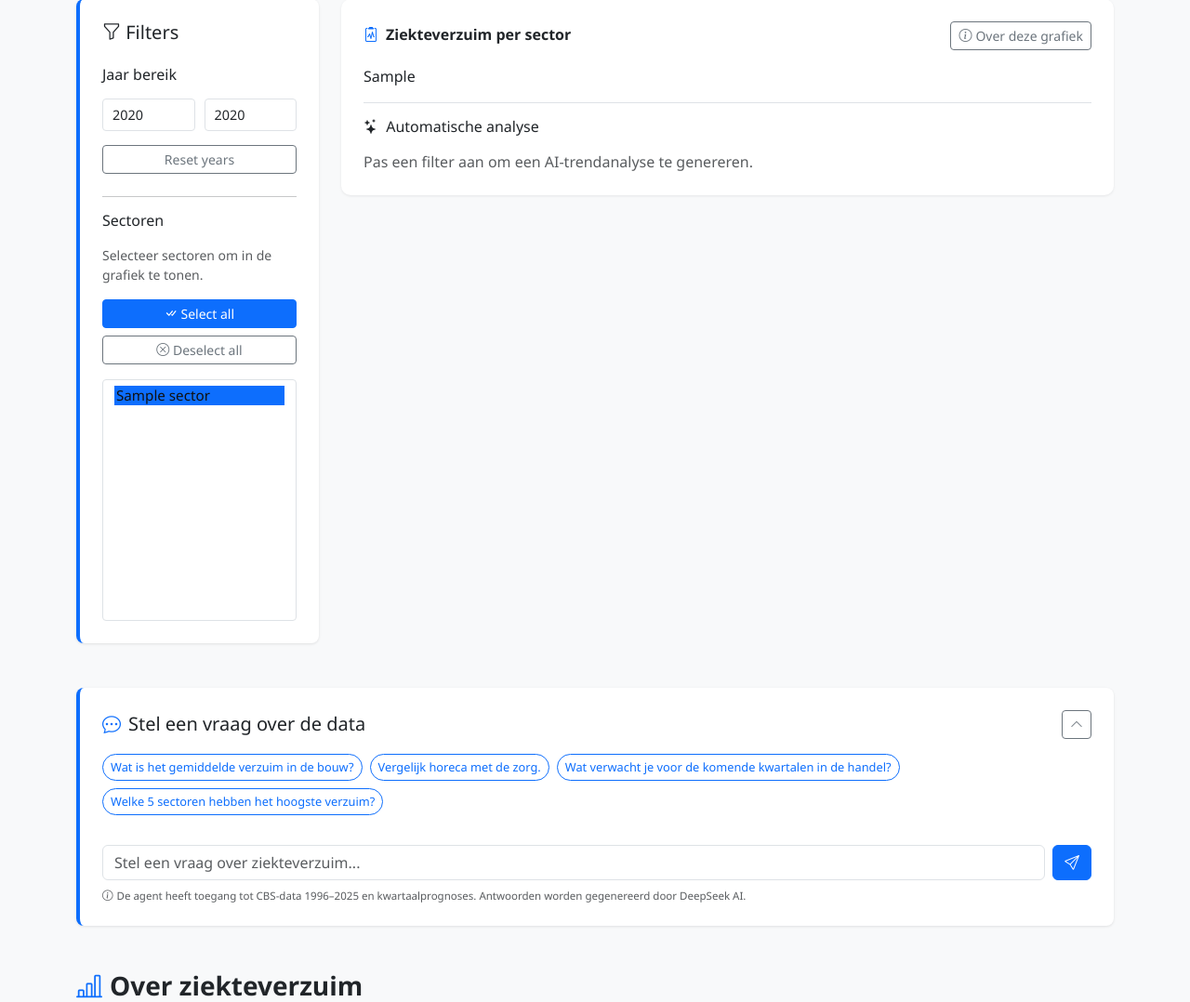
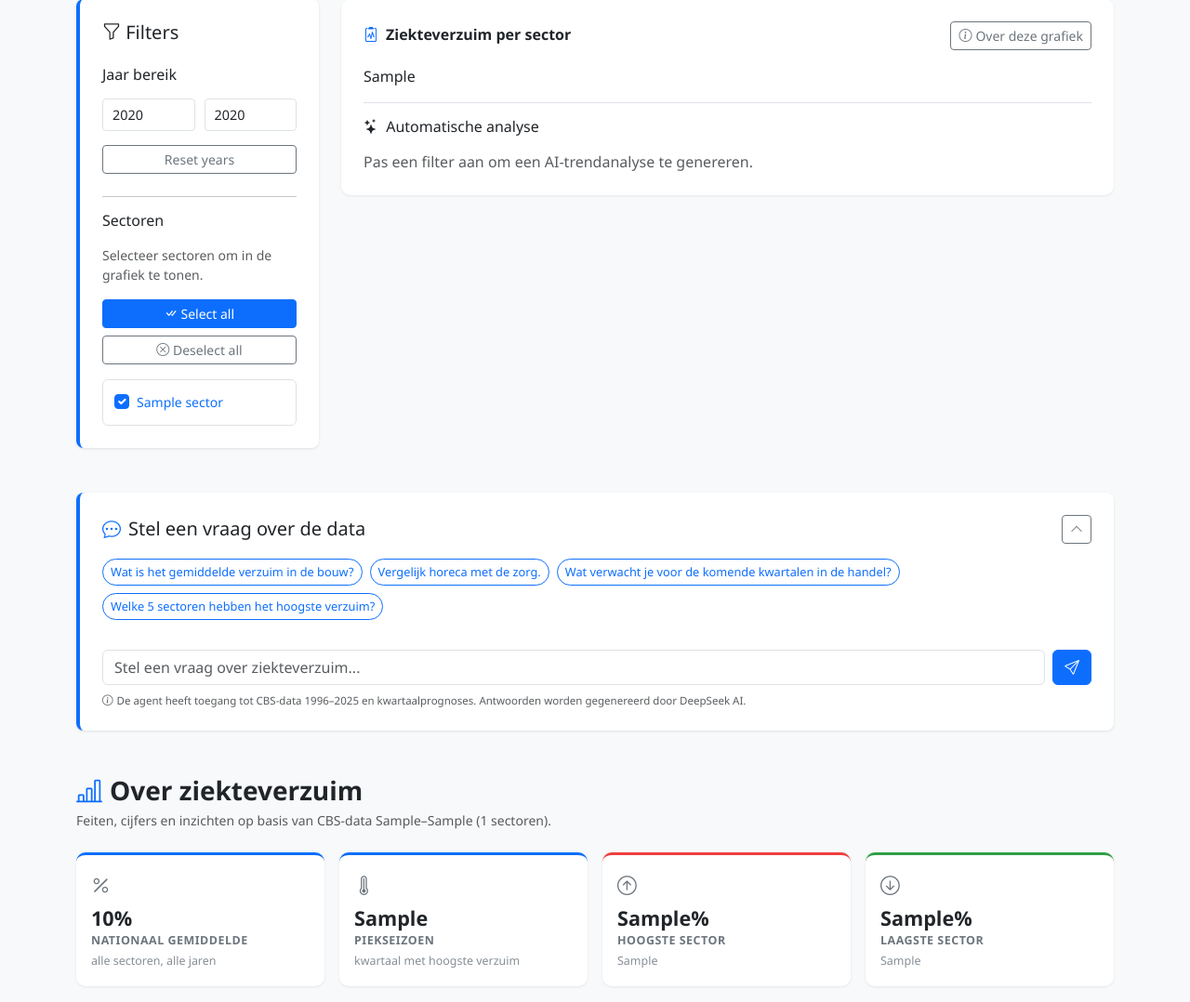
Before and after one commit to Rakkuun/labour-market-analysis, a Flask app: template templates/ziekteverzuim.html in a window 1280 px wide. Shown: the part 313-1391 px from the top of the page at 93% size. Run offline with Flask 3, Linux system fonts and the light colour scheme; the template is opened without the code that fills it: most values are stand-ins (such as "Sample title", 1, 10 or a date in 2020); some libraries are stand-ins or nearby versions.

Commit message:
Refactored sector selector

```diff
--- a/ai.py
+++ b/ai.py
@@ -101,7 +101,7 @@ Eerste sectie: 2-3 zinnen historische trendanalyse van de data.
 ###
 Tweede sectie: 2-3 zinnen over de verwachting voor de komende 4 kwartalen op basis van de prognosedata, inclusief seizoenspatroon en trendrichting als onderbouwing.
 
-Begin elke sectie direct met de inhoud, zonder labels of koppen. Schrijf in professioneel Nederlands. Wees beknopt en specifiek."""
+Begin elke sectie direct met de inhoud, zonder labels, koppen, HTML of Markdown. Gebruik uitsluitend platte tekst. Schrijf in professioneel Nederlands. Wees beknopt en specifiek."""
 
     try:
         t0 = time.monotonic()
@@ -112,8 +112,11 @@ Begin elke sectie direct met de inhoud, zonder labels of koppen. Schrijf in prof
             temperature=0.7,
         )
         _log('analyze', response, int((time.monotonic() - t0) * 1000))
+        import re as _re
+        def _strip_html(text):
+            return _re.sub(r'<[^>]+>', '', text).strip()
         parts = response.choices[0].message.content.split('###', 1)
-        return parts[0].strip(), parts[1].strip() if len(parts) > 1 else ''
+        return _strip_html(parts[0]), _strip_html(parts[1]) if len(parts) > 1 else ''
     except Exception as e:
         return f'Fout bij AI-analyse: {e}', ''
 
--- a/chart.py
+++ b/chart.py
@@ -94,6 +94,7 @@ def create_plotly_figure(sector_data, sectors, pred_dict=None):
         yaxis=dict(title=dict(text='Ziekteverzuim %', standoff=10)),
         legend_title='Sector',
         hovermode='closest',
+        height=500,
         margin=dict(l=70, r=40, t=70, b=80),
         plot_bgcolor='rgba(0,0,0,0)',
         paper_bgcolor='rgba(0,0,0,0)',
--- a/static/dashboard.js
+++ b/static/dashboard.js
@@ -68,8 +68,6 @@ function showCompanyResult(data) {
 
 function applyCompanyFilter(data) {
     if (!allSectors.length) return;
-    const select = document.getElementById('sectorFilter');
-    if (!select) return;
 
     // Lowest level first: bedrijfsklasse > bedrijfstak > bedrijfssector
     const levels = [
@@ -88,7 +86,13 @@ function applyCompanyFilter(data) {
         return;
     }
 
-    Array.from(select.options).forEach(opt => { opt.selected = opt.value === match.value; });
+    const checkboxes = document.querySelectorAll('.sector-checkbox');
+    if (checkboxes.length > 0) {
+        checkboxes.forEach(cb => { cb.checked = cb.value === match.value; });
+    } else {
+        const sel = document.getElementById('sectorFilter');
+        if (sel) Array.from(sel.options).forEach(opt => { opt.selected = opt.value === match.value; });
+    }
     if (info) {
         info.innerHTML = '<i class="bi bi-funnel-fill"></i> Grafiek gefilterd op <strong>' + match.label + '</strong>: <em>' + match.value + '</em>';
         info.style.display = 'block';
@@ -105,8 +109,13 @@ function clearCompany() {
     document.getElementById('clearCompanyBtn').style.display = 'none';
     const info = document.getElementById('companyFilterInfo');
     if (info) info.style.display = 'none';
-    const select = document.getElementById('sectorFilter');
-    if (select) Array.from(select.options).forEach(opt => { opt.selected = true; });
+    const checkboxes = document.querySelectorAll('.sector-checkbox');
+    if (checkboxes.length > 0) {
+        checkboxes.forEach(cb => { cb.checked = true; });
+    } else {
+        const sel = document.getElementById('sectorFilter');
+        if (sel) Array.from(sel.options).forEach(opt => { opt.selected = true; });
+    }
     // Rebuild plot without triggering AI analysis
     rebuildPlot(allSectors);
     // Reset analysis panel to placeholder state
@@ -253,6 +262,7 @@ function rebuildPlot(selectedSectors) {
             ? { title: { text: 'Sector' }, orientation: 'h', x: 0, y: -0.45, xanchor: 'left', yanchor: 'top' }
             : { title: { text: 'Sector' }, orientation: 'v', x: 1.02, y: 1, xanchor: 'left', yanchor: 'top' },
         hovermode: 'closest',
+        height: 500,
         margin: isMobile
             ? { l: 60, r: 10, t: 50, b: 260 }
             : { l: 70, r: 40, t: 70, b: 80 },
@@ -261,7 +271,7 @@ function rebuildPlot(selectedSectors) {
     };
 
     try {
-        window.Plotly.newPlot(plot, traces, layout, { responsive: true });
+        window.Plotly.react(plot, traces, layout, { responsive: true });
     } catch (e) {
         console.error('Plotly error:', e);
     }
@@ -270,19 +280,36 @@ function rebuildPlot(selectedSectors) {
 /**
  * Update plot based on current filter selections
  */
+let _analysisTimer = null;
+
 function updateFilter() {
-    const select = document.getElementById('sectorFilter');
-    if (!select) return;
-
-    const selected = Array.from(select.selectedOptions).map(opt => opt.value);
-
-    if (selected.length === 0) {
-        // If nothing selected, show all
-        rebuildPlot(allSectors);
-        renderAnalysis(allSectors);
+    // Support both checkbox list (ziekteverzuim) and <select multiple> (index)
+    const checkboxes = document.querySelectorAll('.sector-checkbox');
+    let selected;
+    let hasExplicitSelection;
+    if (checkboxes.length > 0) {
+        const checked = Array.from(checkboxes).filter(cb => cb.checked).map(cb => cb.value);
+        hasExplicitSelection = checked.length > 0;
+        selected = hasExplicitSelection ? checked : allSectors;
     } else {
-        rebuildPlot(selected);
-        renderAnalysis(selected);
+        const sel = document.getElementById('sectorFilter');
+        const opts = sel ? Array.from(sel.selectedOptions).map(o => o.value) : [];
+        hasExplicitSelection = opts.length > 0;
+        selected = hasExplicitSelection ? opts : allSectors;
+    }
+    rebuildPlot(selected);
+    // Only trigger AI analysis when at least one sector is explicitly selected
+    clearTimeout(_analysisTimer);
+    if (hasExplicitSelection) {
+        _analysisTimer = setTimeout(() => renderAnalysis(selected), 800);
+    } else {
+        // Reset analysis panel to placeholder when nothing is selected
+        const placeholder = document.getElementById('analysisPlaceholder');
+        const historyPanel = document.getElementById('historyPanel');
+        const forecastPanel = document.getElementById('forecastPanel');
+        if (placeholder) { placeholder.innerHTML = 'Pas een filter aan om een AI-trendanalyse te genereren.'; placeholder.style.display = 'block'; }
+        if (historyPanel) historyPanel.style.display = 'none';
+        if (forecastPanel) forecastPanel.style.display = 'none';
     }
 }
 
@@ -360,8 +387,13 @@ function renderAnalysis(selectedSectors) {
  * Select all sectors in the filter
  */
 function selectAll() {
-    const select = document.getElementById('sectorFilter');
-    Array.from(select.options).forEach(opt => opt.selected = true);
+    const checkboxes = document.querySelectorAll('.sector-checkbox');
+    if (checkboxes.length > 0) {
+        checkboxes.forEach(cb => { cb.checked = true; });
+    } else {
+        const sel = document.getElementById('sectorFilter');
+        if (sel) Array.from(sel.options).forEach(opt => { opt.selected = true; });
+    }
     updateFilter();
 }
 
@@ -369,8 +401,13 @@ function selectAll() {
  * Deselect all sectors in the filter
  */
 function deselectAll() {
-    const select = document.getElementById('sectorFilter');
-    Array.from(select.options).forEach(opt => opt.selected = false);
+    const checkboxes = document.querySelectorAll('.sector-checkbox');
+    if (checkboxes.length > 0) {
+        checkboxes.forEach(cb => { cb.checked = false; });
+    } else {
+        const sel = document.getElementById('sectorFilter');
+        if (sel) Array.from(sel.options).forEach(opt => { opt.selected = false; });
+    }
     updateFilter();
 }
 
@@ -396,10 +433,7 @@ document.addEventListener('DOMContentLoaded', function() {
     const companyInput = document.getElementById('companyName');
     if (companyInput) companyInput.addEventListener('keydown', e => { if (e.key === 'Enter') lookupCompany(); });
 
-    const select = document.getElementById('sectorFilter');
-    if (select) {
-        select.addEventListener('change', updateFilter);
-    }
+    // Checkbox change listeners are bound inline via onchange="updateFilter()"
 
     // Add listeners for year range inputs
     const yearMin = document.getElementById('yearMin');
--- a/static/style.css
+++ b/static/style.css
@@ -212,16 +212,34 @@ body {
     border-left: 4px solid #0d6efd;
 }
 
-#sectorFilter {
+.sector-checkbox-list {
+    max-height: 340px;
+    overflow-y: auto;
     border: 1px solid #dee2e6;
-    border-radius: 4px;
-    min-height: 260px;
-    font-size: 0.95rem;
+    border-radius: 6px;
+    padding: 8px 12px;
+    background: #fff;
 }
 
-#sectorFilter option:checked {
-    background: linear-gradient(#0d6efd, #0d6efd);
-    background-color: #0d6efd !important;
+.sector-checkbox-list .form-check {
+    padding-top: 3px;
+    padding-bottom: 3px;
+    border-bottom: 1px solid #f1f3f5;
+}
+
+.sector-checkbox-list .form-check:last-child {
+    border-bottom: none;
+}
+
+.sector-checkbox-list .form-check-label {
+    cursor: pointer;
+    color: #495057;
+    user-select: none;
+}
+
+.sector-checkbox-list .form-check-input:checked + .form-check-label {
+    color: #0d6efd;
+    font-weight: 500;
 }
 
 .year-range-inputs {
--- a/templates/ziekteverzuim.html
+++ b/templates/ziekteverzuim.html
@@ -108,11 +108,16 @@
                             <i class="bi bi-x-circle"></i> Deselect all
                         </button>
                     </div>
-                    <select id="sectorFilter" class="form-select" multiple>
+                    <div id="sectorFilter" class="sector-checkbox-list">
                         {% for sector in sectors %}
-                        <option value="{{ sector }}" selected>{{ sector }}</option>
+                        <div class="form-check">
+                            <input class="form-check-input sector-checkbox" type="checkbox"
+                                   id="sector-cb-{{ loop.index }}" value="{{ sector }}" checked
+                                   onchange="updateFilter()">
+                            <label class="form-check-label small" for="sector-cb-{{ loop.index }}">{{ sector }}</label>
+                        </div>
                         {% endfor %}
-                    </select>
+                    </div>
                 </div>
             </div>
         </div>
@@ -430,11 +435,8 @@
     const chatHistory = [];  // [{role, content}]
 
     function getActiveSector() {
-        // Read from the sector filter — take first selected option
-        const sel = document.getElementById('sectorFilter');
-        if (!sel) return '';
-        const selected = Array.from(sel.selectedOptions).map(o => o.value);
-        return selected.length === 1 ? selected[0] : '';
+        const checked = Array.from(document.querySelectorAll('.sector-checkbox:checked')).map(cb => cb.value);
+        return checked.length === 1 ? checked[0] : '';
     }
 
     function appendMessage(role, text) {
```
Also changed, not shown: data.db.
